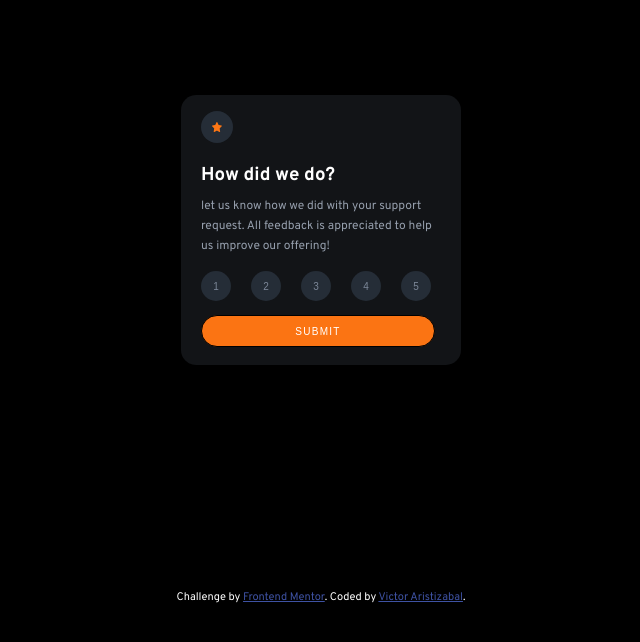
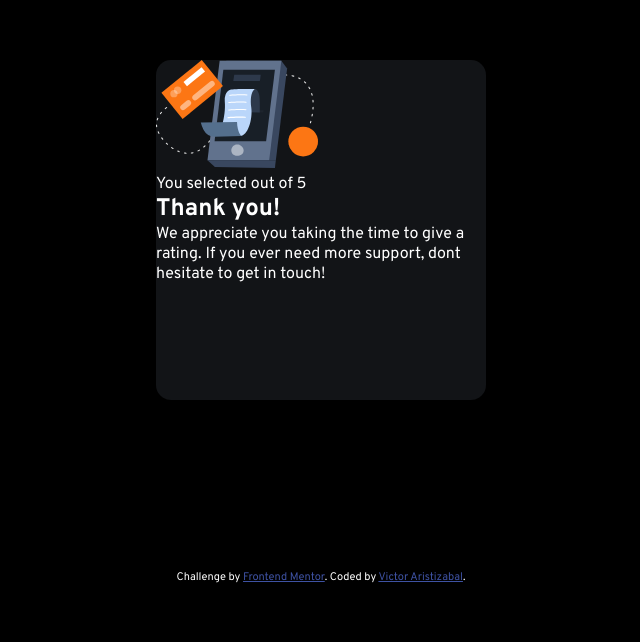
Before and after one commit to victicor1989/interactive-rating-component, a plain HTML site: page index.html in a window 1280 px wide. Shown: the part 110-752 px from the top of the page, without its empty margins (319-959 px from the left). Drawn offline with Linux system fonts and the light colour scheme.

Commit message:
v1.3, se comienza a implementar JS y se avanza el desktop-thank-state

```diff
--- a/index.html
+++ b/index.html
@@ -17,7 +17,7 @@
 <body>
 
   <!-- Rating state start -->
-  <main class="main-container">
+  <section class="main-container">
     <div class="container">
       <div class="icon-container">
         <img src="./images/icon-star.svg" alt="icon-star" id="icon-start">
@@ -44,25 +44,29 @@
         <button type="button" id="btn-submit">SUBMIT</button>
       </div>
     </div>
-  </main>
+  </section>
 
   <!-- Rating state end -->
 
   <!-- Thank you state start -->
 
-  You selected <!-- Add rating here --> out of 5
-
-  Thank you!
-
-  We appreciate you taking the time to give a rating. If you ever need more support,
-  don’t hesitate to get in touch!
-
+  <section class="section-container">
+    <div class="container-content">
+      <figure class="image-container">
+        <img src="./images/illustration-thank-you.svg" alt="illustration-thank-you" id="figure">
+      </figure>
+      <div id="container-paragraph">
+        <p>You selected <!-- Add rating here --> out of 5</p>
+      </div>
+      <h2>Thank you!</h2>
+      <p> We appreciate you taking the time to give a rating. If you ever need more support,
+        dont hesitate to get in touch!</p>
+    </section>
+    </div>
   <!-- Thank you state end -->
 
 
-  <div class="attribution">
-    Challenge by <a href="https://www.frontendmentor.io?ref=challenge" reltarget="_blank">Frontend Mentor</a>. Coded by
-    <a href="https://github.com/victicor1989">Victor Aristizabal</a>.
+  <div class="attribution">Challenge by <a href="https://www.frontendmentor.io?ref=challenge" reltarget="_blank">Frontend Mentor</a>. Coded by <a href="https://github.com/victicor1989">Victor Aristizabal</a>.
   </div>
   <script src="./main.js"></script>
 </body>
--- a/main.js
+++ b/main.js
@@ -0,0 +1,36 @@
+const containerMain = document.querySelector('.main-container')
+const submitButton = document.querySelector('#btn-submit')
+const buttonOne = document.querySelector('#one')
+const buttonTwo = document.querySelector('#two')
+const buttonThree = document.querySelector('#three')
+const buttonFour = document.querySelector('#four')
+const buttonFive = document.querySelector('#five')
+const containerParagraph = document.querySelector('#container-paragraph')
+let buttons = [];
+let ButtonsOption;
+
+containerMain.style.display = 'none'
+submitButton.addEventListener('click', showDesktopThankState)
+buttonOne.addEventListener('click', selectCalification)
+buttonTwo.addEventListener('click', selectCalification)
+buttonThree.addEventListener('click', selectCalification)
+buttonFour.addEventListener('click', selectCalification)
+buttonFive.addEventListener('click', selectCalification)
+
+buttons.push(buttonOne, buttonTwo, buttonThree, buttonFour, buttonFive)
+console.log(buttons);
+
+function selectCalification() {
+    ButtonsOption.forEach(() => {
+            ButtonsOption = `
+            <p>You selected ${buttons.ButtonsOption} out of 5</p>
+            `
+
+        })
+}
+
+
+function showDesktopThankState() {
+    containerMain.style.display = 'none'
+    showDesktopThankState()
+}
--- a/styles.css
+++ b/styles.css
@@ -36,13 +36,10 @@ body {
 }
 
 .container {
-    width: 280px;
+    width: 290px;
     height: 270px;
     background-color: var(--color-very-dark-blue);
     border-radius: 15px;
-    /* display: flex;
-    flex-direction: column;
-    justify-content: center; */
     box-sizing: border-box;
     color: var(--color-white);
 }
@@ -101,6 +98,16 @@ span {
     font-size: var(--sm);
 }
 
+#one:hover, #two:hover, #three:hover, #four:hover, #five:hover {
+    background-color: var(--color-orange);
+    color: var(--color-white);
+}
+
+#one:focus, #two:focus, #three:focus, #four:focus, #five:focus {
+    background-color: var(--color-medium-gray);
+    color: var(--color-white);
+}
+
 .btn-submit {
     margin: 14px 26px 8px 20px;
 }
@@ -121,6 +128,23 @@ span {
     color: var(--color-orange);
 }
 
+.section-container {
+    width: 100vw;
+    height: 85vh;
+    display: flex;
+    align-items: center;
+    justify-content: center;
+}
+
+.container-content {
+    width: 330px;
+    height: 340px;
+    background-color: var(--color-very-dark-blue);
+    border-radius: 15px;
+    box-sizing: border-box;
+    color: var(--color-white);
+}
+
 
 .attribution {
     font-size: 11px; text-align: center;
```
